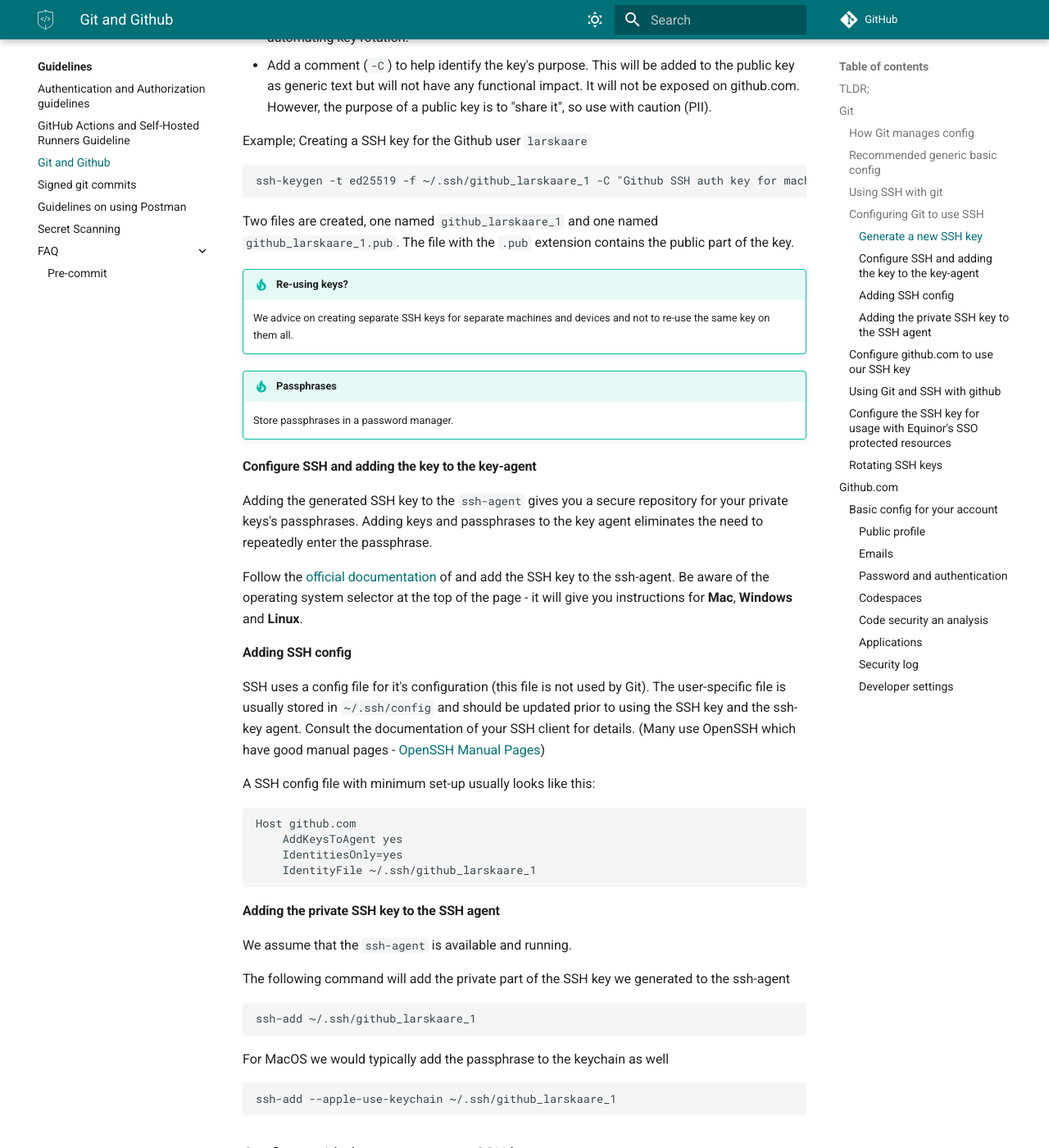
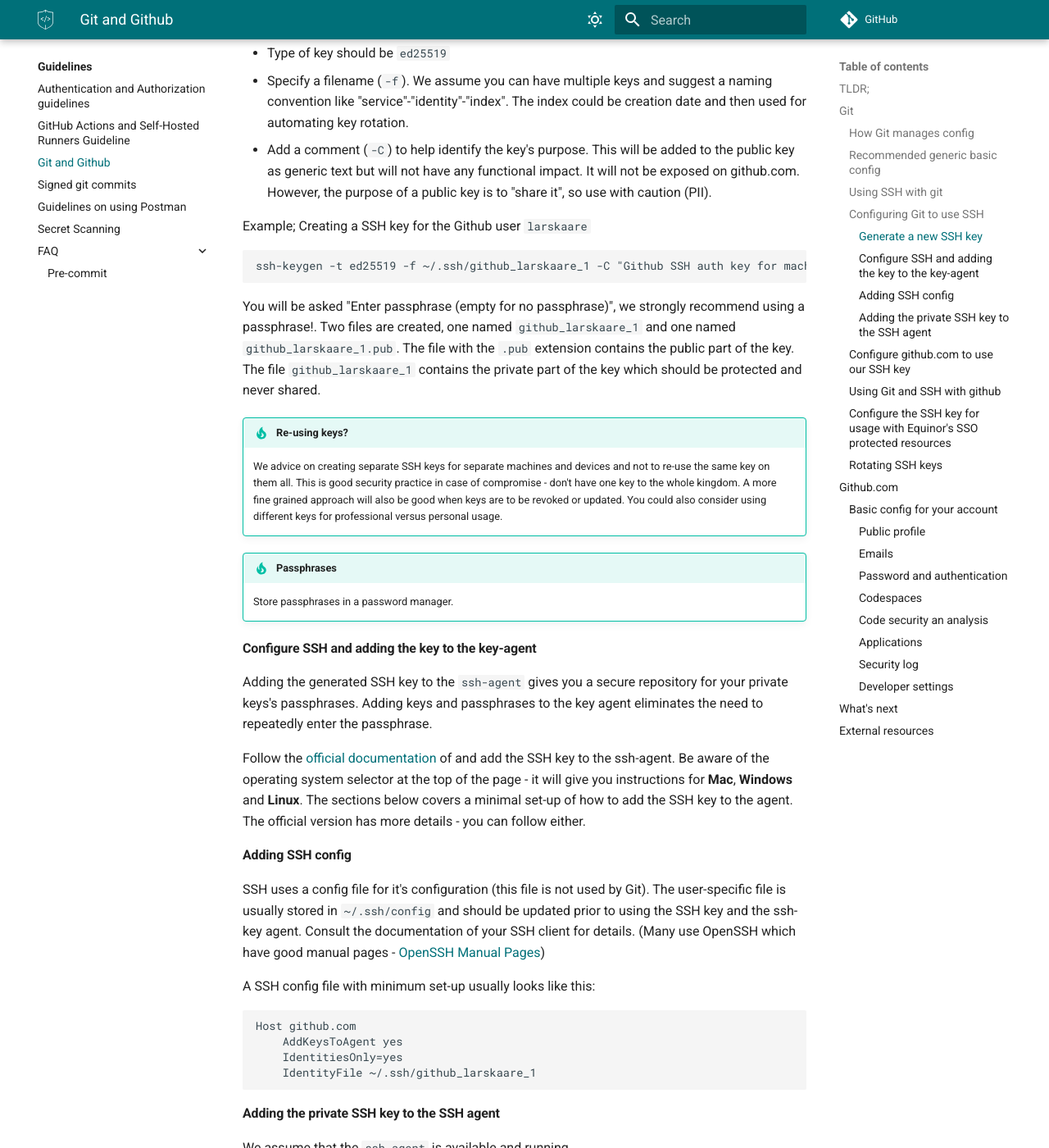
Before and after one commit to equinor/appsec, an MkDocs documentation site: the page built from docs/guidelines/git-github.md, in a window 1280 px wide and 1400 px high, scrolled down 4032 px. Shown: the whole window at 82% size. Built offline with MkDocs 1.6.1 and Material for MkDocs 9.7.7, drawn with Linux system fonts in a browser that asks for light colours; some web fonts are replaced; comment, search, counter and statistics services are not loaded; some of the changed text lies outside the part shown.

Commit message:
Update git guidelines after team review

````diff
--- a/docs/guidelines/git-github.md
+++ b/docs/guidelines/git-github.md
@@ -72,6 +72,11 @@
 git config --global user.name "Peter Pan"
 ```
 
+!!! tip Showing location of all git config
+
+    Using the command `git config --list --show-origin` will expand all git config across the different levels.
+
+
 ### Recommended generic basic config
 
 This section contains the recommended basic generic configuration for Git.
@@ -129,11 +134,11 @@
 ssh-keygen -t ed25519 -f ~/.ssh/github_larskaare_1 -C "Github SSH auth key for machine 1"
 ```
 
-Two files are created, one named `github_larskaare_1` and one named `github_larskaare_1.pub`. The file with the `.pub` extension contains the public part of the key.
+You will be asked "Enter passphrase (empty for no passphrase)", we strongly recommend using a passphrase!. Two files are created, one named `github_larskaare_1` and one named `github_larskaare_1.pub`. The file with the `.pub` extension contains the public part of the key. The file `github_larskaare_1` contains the private part of the key which should be protected and never shared.
 
 !!! Tip "Re-using keys?"
 
-    We advice on creating separate SSH keys for separate machines and devices and not to re-use the same key on them all.
+    We advice on creating separate SSH keys for separate machines and devices and not to re-use the same key on them all. This is good security practice in case of compromise - don't have one key to the whole kingdom. A more fine grained approach will also be good when keys are to be revoked or updated. You could also consider using different keys for professional versus personal usage.
 
 !!! Tip "Passphrases"
 
@@ -143,7 +148,7 @@
 
 Adding the generated SSH key to the `ssh-agent` gives you a secure repository for your private keys's passphrases. Adding keys and passphrases to the key agent eliminates the need to repeatedly enter the passphrase.
 
-Follow the [official documentation](https://docs.github.com/en/authentication/connecting-to-github-with-ssh/generating-a-new-ssh-key-and-adding-it-to-the-ssh-agent#adding-your-ssh-key-to-the-ssh-agent) of and add the SSH key to the ssh-agent. Be aware of the operating system selector at the top of the page - it will give you instructions for **Mac**, **Windows** and **Linux**.
+Follow the [official documentation](https://docs.github.com/en/authentication/connecting-to-github-with-ssh/generating-a-new-ssh-key-and-adding-it-to-the-ssh-agent#adding-your-ssh-key-to-the-ssh-agent) of and add the SSH key to the ssh-agent. Be aware of the operating system selector at the top of the page - it will give you instructions for **Mac**, **Windows** and **Linux**. The sections below covers a minimal set-up of how to add the SSH key to the agent. The official version has more details - you can follow either.
 
 #### Adding SSH config
 
@@ -184,7 +189,7 @@
 cat ~/.ssh/github_larskaare_1.pub
 ```
 
-- Copy the public key and add it as a new SSH Authentication key to your Github profile at [https://github.com/settings/keys](https://github.com/settings/keys)
+- Copy the public key (algorithm and key) and add it as a new SSH Authentication key to your Github profile at [https://github.com/settings/keys](https://github.com/settings/keys)
 
 - Verify that Github accepts the key, test the connection
 
@@ -255,10 +260,10 @@
 #### [Password and authentication](https://github.com/settings/security)
 
 - Enable Two-Factor authentication
-  - This is **not** the Two-Factor for your Equinor account, this is for your account at github.com
+    - This is **not** the Two-Factor for your Equinor account, this is for your account at github.com
 - Enable multiple Two-Factor methods
-  - Authenticator App
-  - SMS/Text
+    - Authenticator App
+    - SMS/Text
 - Preferred 2FA method should be Authenticator app
 - (Experiment with PassKeys or Security Keys)
 - Extract "Recovery codes" and store in your password manager
@@ -267,27 +272,27 @@
 
 - Enable GPG verification
 - Validate the "Editor preference"
-  - "Visual Studio Code for the Web" is a good option for many
+    - "Visual Studio Code for the Web" is a good option for many
 - Validate "Default retention period"
-  - 14 days may be a good period (Codespaces incurs storage charges)
+    - 14 days may be a good period (Codespaces incurs storage charges)
 - Region
-  - Set manually to "Europe West"
+    - Set manually to "Europe West"
 
 #### [Code security an analysis](https://github.com/settings/security_analysis)
 
 - "Push protection for yourself" should be enabled
-  - Block push with supported secrets against public repos
+     - Block push with supported secrets against public repos
 
 #### [Applications](https://github.com/settings/installations)
 
 - On a regular basis (at least once a year) - review apps that you have authorised to act on your behalf
 - Github Apps
-  - Limit access to specific repos
-  - Uninstall apps that not are in use
+    - Limit access to specific repos
+    - Uninstall apps that not are in use
 - Authorized OAuth Apps
-  - Review permissions
-  - Review organization access
-  - Revoke access if not in use
+    - Review permissions
+    - Review organization access
+    - Revoke access if not in use
 
 #### [Security log](https://github.com/settings/security-log)
 
@@ -296,11 +301,20 @@
 #### [Developer settings](https://github.com/settings/developers)
 
 - Review Personal access tokens (PAT)
-  - Review scope
-  - Review organizational access
-  - Review repository access (fine grained)
-  - Review permissions (fine grained)
-  - Rotate token (maximum token life time should be 12 months)
-  - Delete if not in use
+    - Review scope
+    - Review organizational access
+    - Review repository access (fine grained)
+    - Review permissions (fine grained)
+    - Rotate token (maximum token life time should be 12 months)
+    - Delete if not in use
 
 Fine-grained tokens are in beta (March 2024). Don't use beta features for anything production.
+
+## What's next
+
+If you have reached this far - the next natural steps would be to continue the journey with [getting your git commits signed](git-signed-commits.md)
+
+## External resources
+
+- [Git downloads](https://git-scm.com/downloads)
+- The [Github Cli](https://docs.github.com/en/github-cli) can be used as a [credential helper](https://cli.github.com/manual/gh_auth_setup-git) for git.
````
Also changed, not shown: docs/guidelines/git-signed-commits.md (+13 -4 lines).
